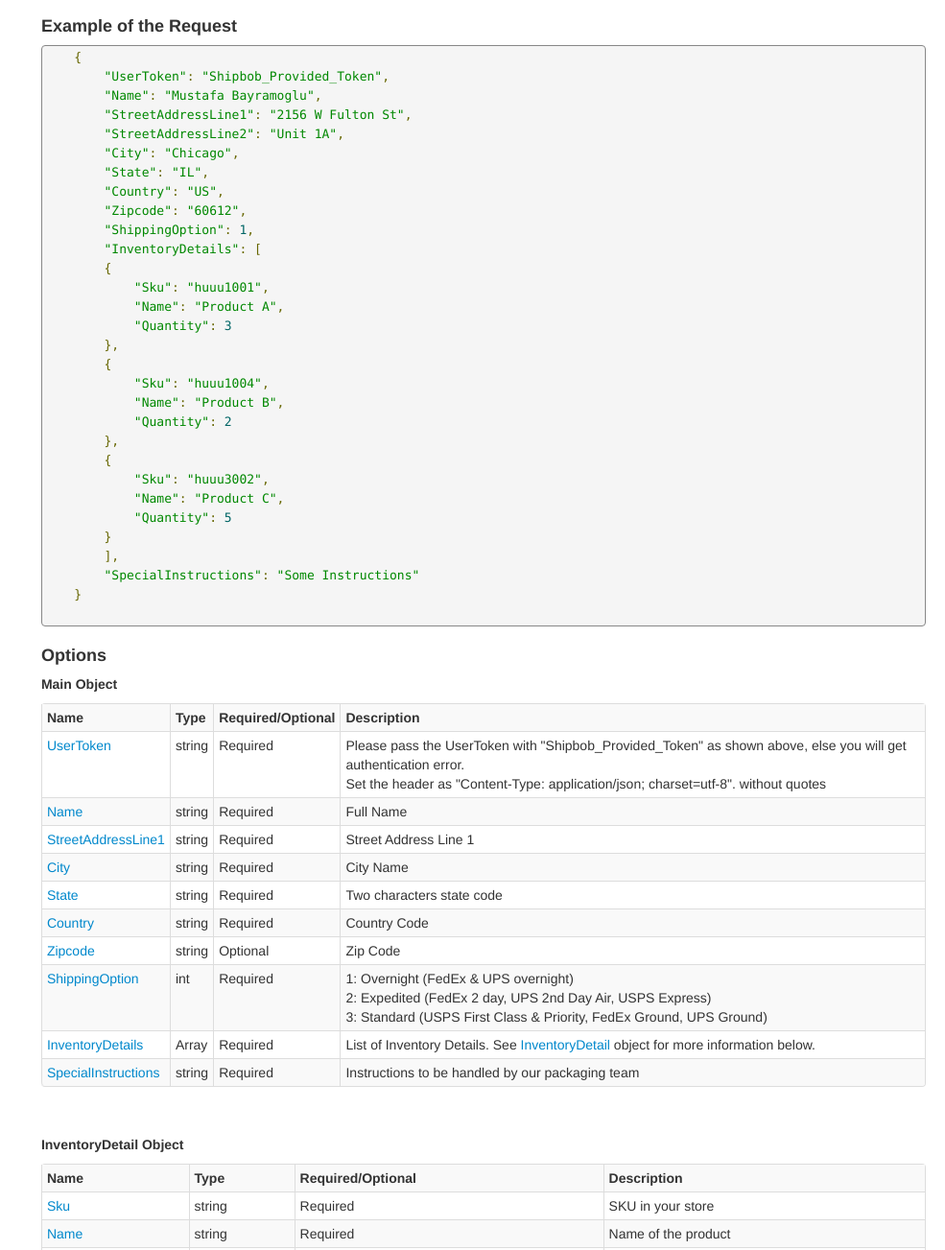
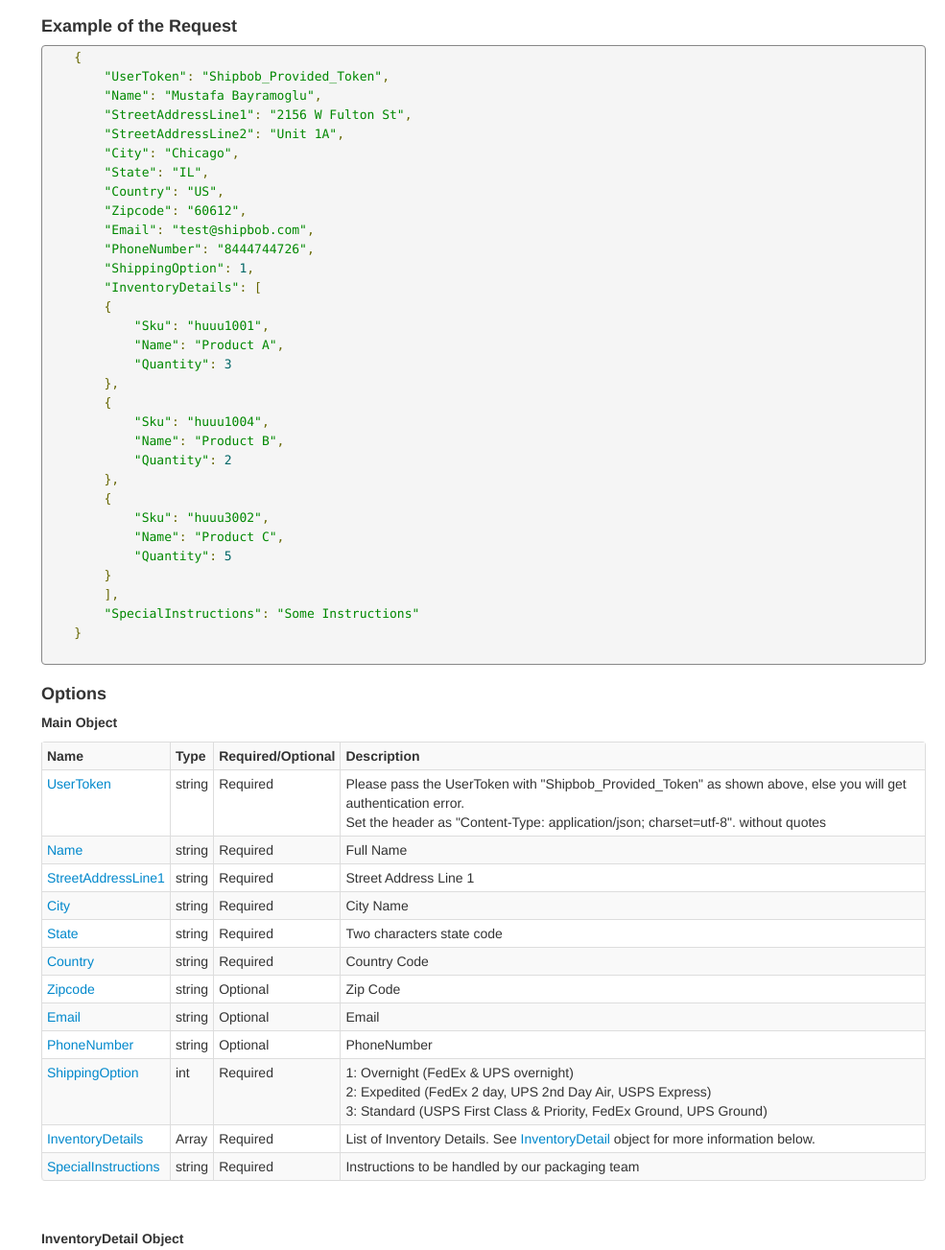
Before and after one commit to shipbobDev/ShipBobApi, a plain HTML site: page index.html in a window 1280 px wide. Shown: the part 773-2076 px from the top of the page at 96% size, without its empty margins (295-1280 px from the left). Drawn offline with nearby package versions, Linux system fonts and the light colour scheme.

Commit message:
Update index.html

```diff
--- a/index.html
+++ b/index.html
@@ -90,6 +90,8 @@
         "State": "IL",
         "Country": "US",
         "Zipcode": "60612",
+        "Email": "test@shipbob.com",
+        "PhoneNumber": "8444744726",
         "ShippingOption": 1,
         "InventoryDetails": [
         {
@@ -164,6 +166,18 @@
                         <td>string</td>
                         <td>Optional</td>
                         <td>Zip Code</td>
+                    </tr>
+                    <tr>
+                        <td class="optionName"><a href="javascript:;">Email</a></td>
+                        <td>string</td>
+                        <td>Optional</td>
+                        <td>Email</td>
+                    </tr>
+                    <tr>
+                        <td class="optionName"><a href="javascript:;">PhoneNumber</a></td>
+                        <td>string</td>
+                        <td>Optional</td>
+                        <td>PhoneNumber</td>
                     </tr>
                     <tr>
                         <td class="optionName"><a href="javascript:;">ShippingOption</a></td>
```
